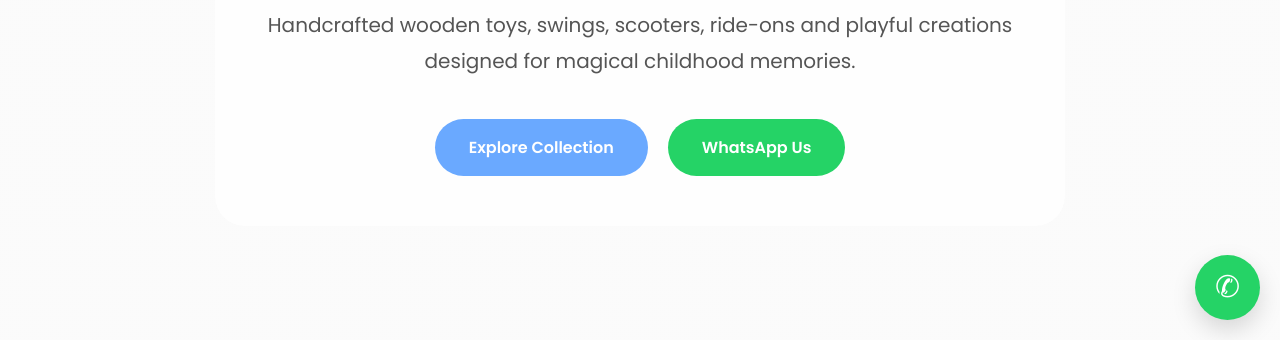
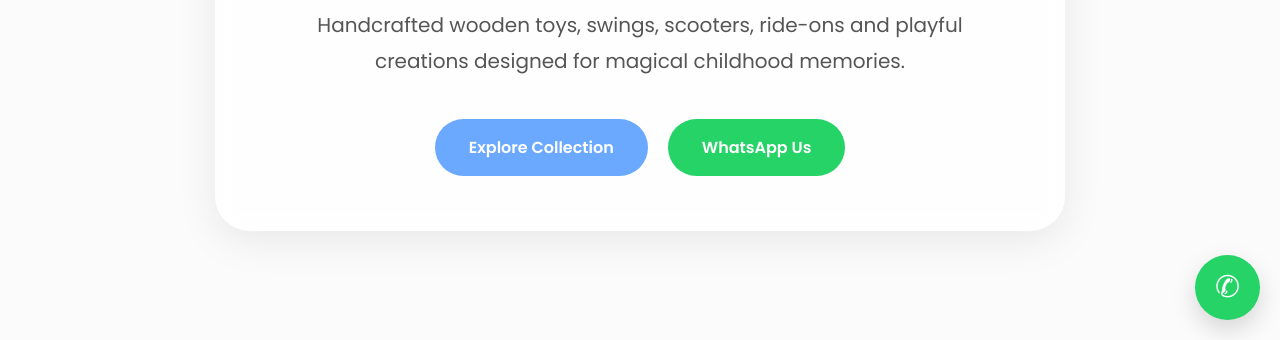
Before and after one commit to augustinphilip001-crypto/littleliving, a plain HTML site: page index.html in a window 1280 px wide. Shown: the part 460-800 px from the top of the page. Drawn offline with Linux system fonts and the light colour scheme.

Commit message:
Update style.css

```diff
--- a/style.css
+++ b/style.css
@@ -10,7 +10,7 @@ html{
 
 body{
   font-family:'Poppins',sans-serif;
-  background:#f8f8f8;
+  background:#f7f7f7;
   color:#222;
   overflow-x:hidden;
 }
@@ -24,7 +24,7 @@ body{
   align-items:center;
   padding:22px 8%;
   z-index:1000;
-  background:rgba(255,255,255,0.9);
+  background:rgba(255,255,255,0.92);
   backdrop-filter:blur(12px);
   box-shadow:0 2px 20px rgba(0,0,0,0.05);
 }
@@ -50,10 +50,12 @@ nav a:hover{
 .hero{
   height:100vh;
   background:
-  linear-gradient(rgba(255,255,255,0.4),rgba(255,255,255,0.4)),
+  linear-gradient(rgba(255,255,255,0.55),rgba(255,255,255,0.55)),
   url('wooden1.jpg');
+
   background-size:cover;
   background-position:center;
+
   display:flex;
   justify-content:center;
   align-items:center;
@@ -63,10 +65,11 @@ nav a:hover{
 
 .hero-content{
   max-width:850px;
-  background:rgba(255,255,255,0.75);
-  padding:50px;
-  border-radius:30px;
+  background:rgba(255,255,255,0.78);
+  padding:55px;
+  border-radius:35px;
   backdrop-filter:blur(10px);
+  box-shadow:0 10px 40px rgba(0,0,0,0.08);
 }
 
 .premium-tag{
```
